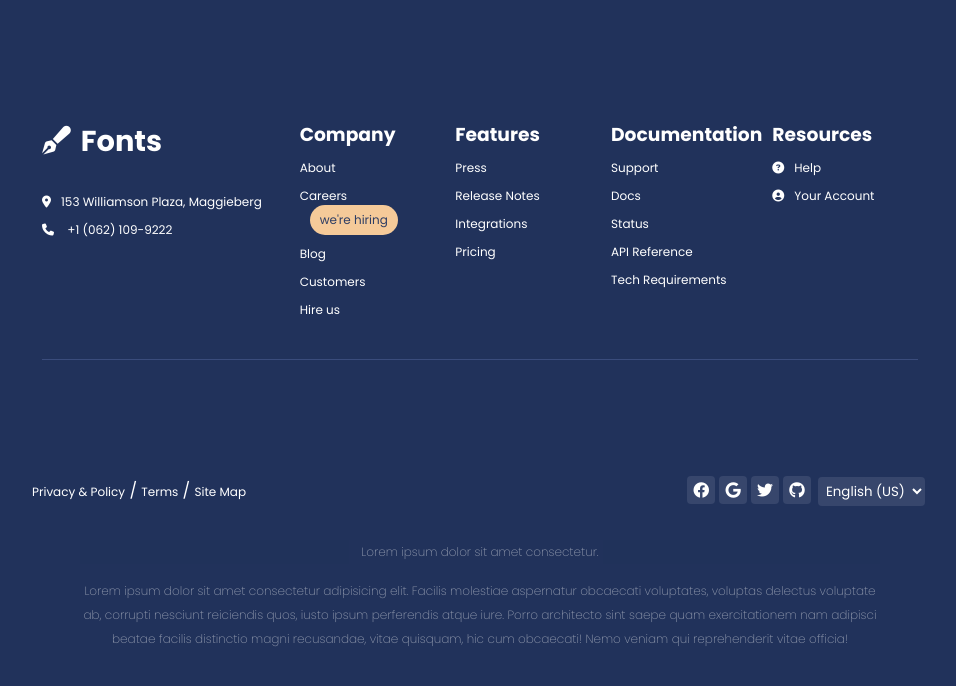
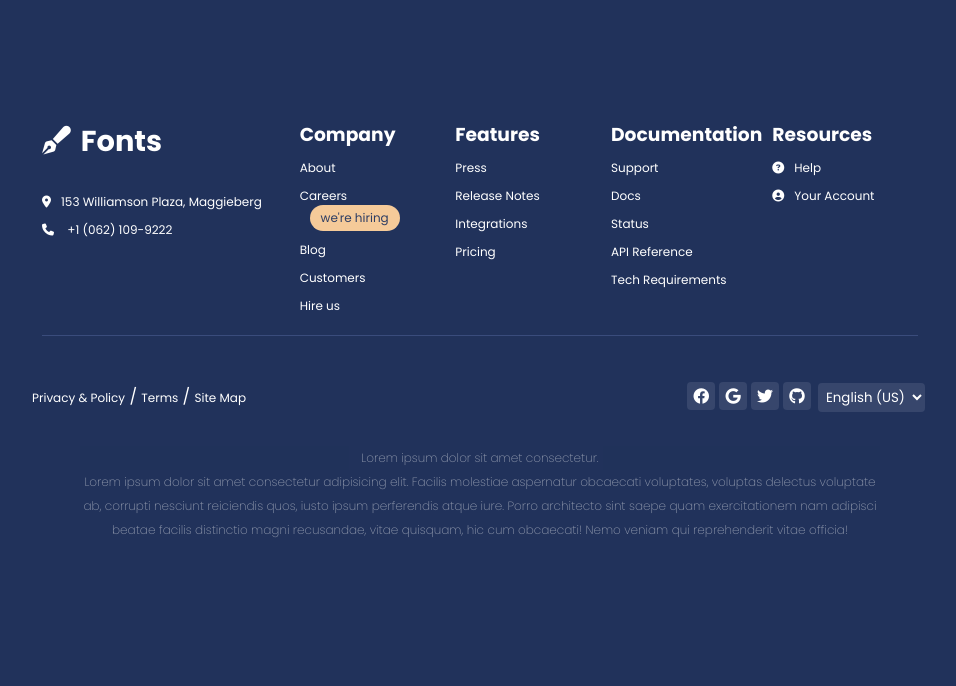
Before and after one commit to riadhmouamnia/NEA-css-responsiveness-lab-2, a plain HTML site: page index.html in a window 1280 px wide. Shown: the whole page, without its empty margins (160-1116 px from the left). Drawn offline with Linux system fonts and the light colour scheme.

Commit message:
fixed some margins and paddings

```diff
--- a/style.css
+++ b/style.css
@@ -11,7 +11,7 @@
 body {
   width: 100%;
   height: 100vh;
-  padding: 50px 0px;
+  padding: 100px 0px;
 }
 
 p,
@@ -41,8 +41,7 @@ footer {
 .contact::after {
   content: "";
   width: 100%;
-  margin-top: 30px;
-  margin-bottom: 30px;
+  margin: 20px auto;
   border-bottom: 1.5px solid #3a4c7c;
 }
 
@@ -58,6 +57,7 @@ a {
 
 .chip {
   padding: 6px 10px;
+  width: 90px;
   background-color: #f5ca99;
   color: #2d3d64;
   text-align: center;
@@ -113,7 +113,7 @@ select {
   }
   .contact {
     width: 100%;
-    margin: 50px auto;
+    margin: 10px auto;
     display: grid;
     grid-template-columns: repeat(4, 1fr);
     gap: 50px;
@@ -124,9 +124,10 @@ select {
   }
   .contact::after {
     grid-column: span 4;
+    margin: 30px auto;
   }
   .chip {
-    padding: 6px 10px;
+    padding: 4px;
     display: inline-block;
     border-radius: 2rem;
   }
@@ -159,7 +160,7 @@ select {
     display: grid;
     grid-template-columns: 1.7fr 1fr 1fr 1fr 1fr;
     gap: 10px;
-    padding: 20px 10px;
+    padding: 10px;
     justify-content: center;
   }
   .contact > div:first-child {
@@ -167,6 +168,7 @@ select {
   }
   .contact::after {
     grid-column: span 5;
+    margin: 10px auto;
   }
   .copy-rights p {
     text-align: center;
@@ -174,6 +176,6 @@ select {
     max-width: 800px;
     line-height: 1.5rem;
     opacity: 0.5;
-    margin: 15px auto;
+    margin: 0px auto;
   }
 }
```
